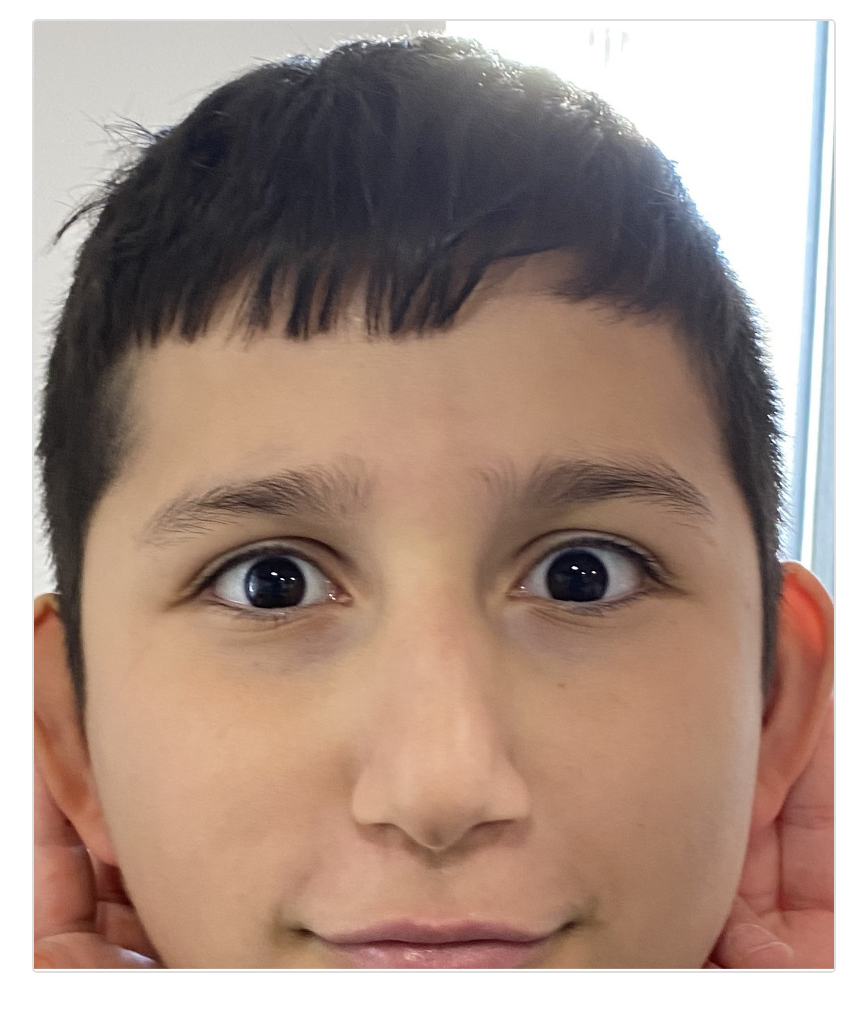
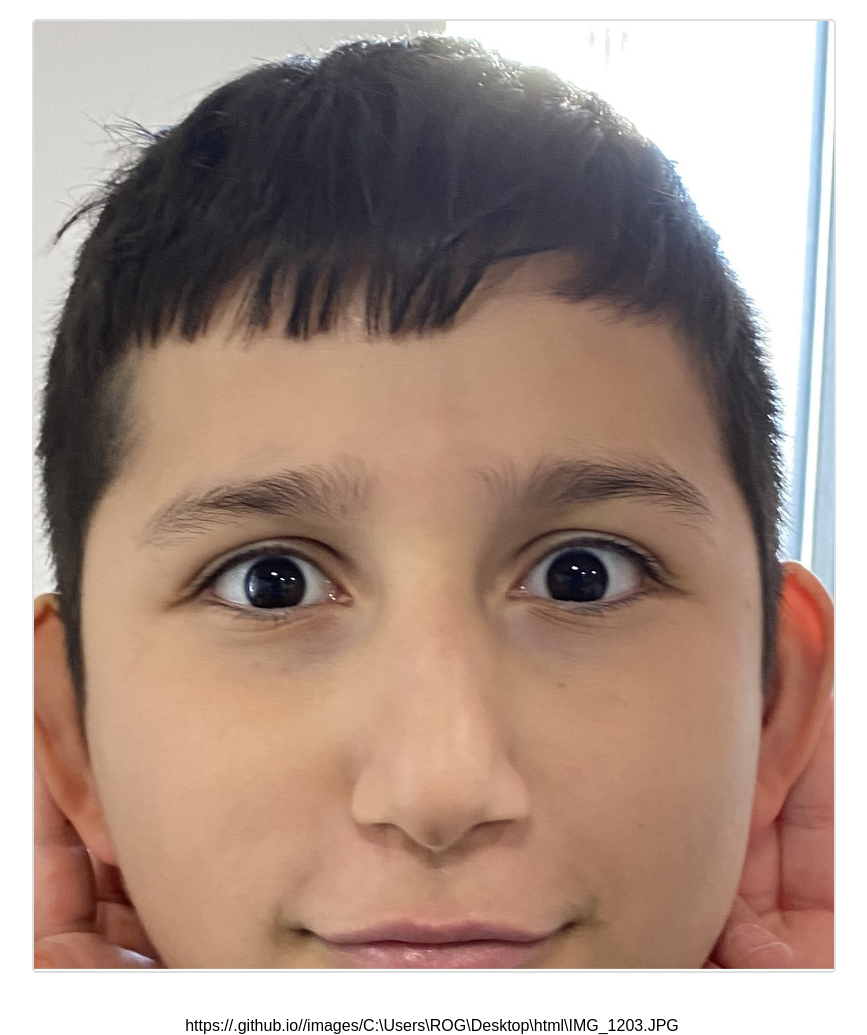
Before and after one commit to kirmizibaslikli/hakk-, a plain HTML site: page index.html in a window 1280 px wide. Shown: the part 61-1096 px from the top of the page, without its empty margins (208-1075 px from the left). Drawn offline with Linux system fonts and the light colour scheme; files whose address does not match are found by name.

Commit message:
Add files via upload

```diff
--- a/index.html
+++ b/index.html
@@ -32,3 +32,4 @@
     </div>
 </body>
 </html>
+https://<kirmizibaslikli>.github.io/<hakk->/images/C:\Users\ROG\Desktop\html\IMG_1203.JPG
```
